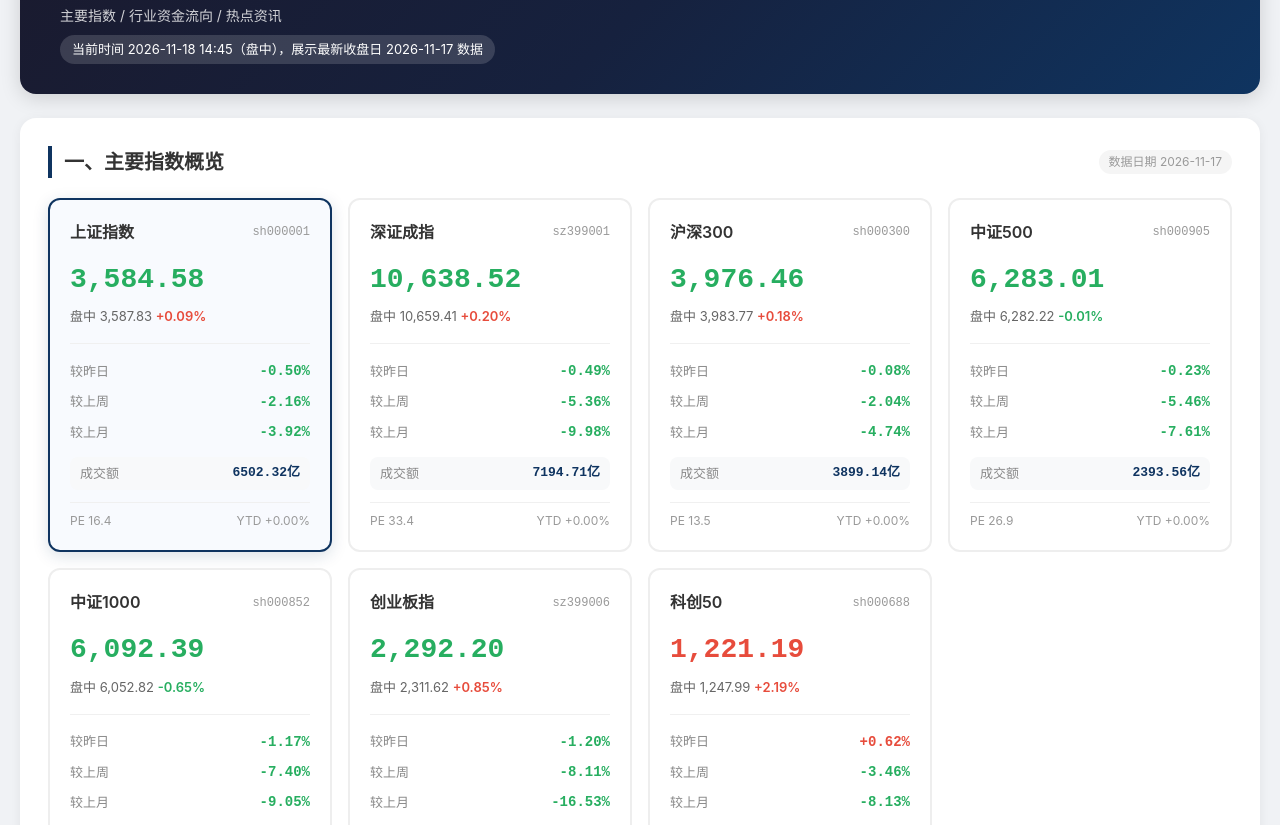
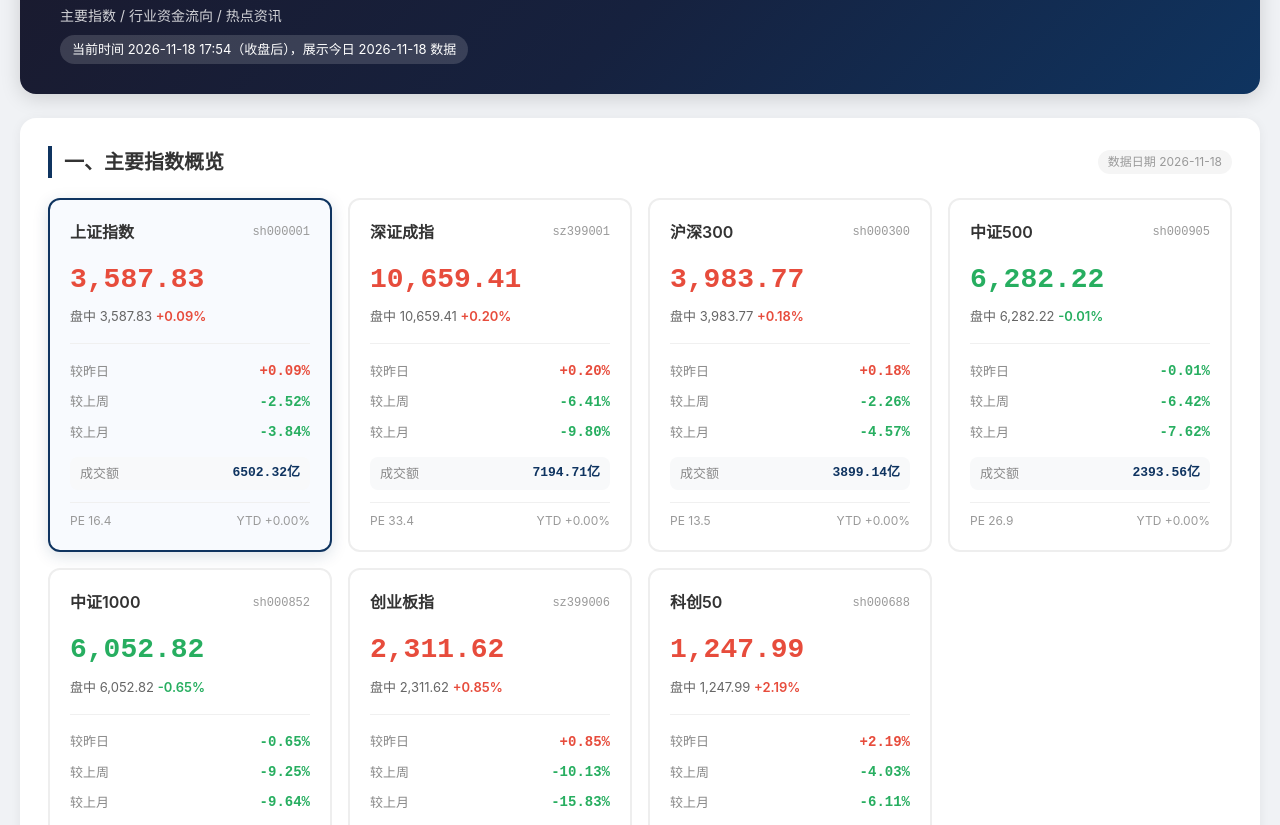
Before and after one commit to leon507/market-dashboard, a plain HTML site: page index.html in a window 1280 px wide. Shown: the part 98-923 px from the top of the page. Drawn offline with nearby package versions, Linux system fonts and the light colour scheme.

Commit message:
Auto-refresh: 2026-11-18 17:54 UTC

```diff
--- a/index.html
+++ b/index.html
@@ -484,14 +484,14 @@
         <div class="header">
             <h1>A股市场全景看板</h1>
             <div class="subtitle">主要指数 / 行业资金流向 / 热点资讯</div>
-            <div class="data-note">当前时间 2026-11-18 14:45（盘中），展示最新收盘日 2026-11-17 数据</div>
+            <div class="data-note">当前时间 2026-11-18 17:54（收盘后），展示今日 2026-11-18 数据</div>
         </div>
 
         <!-- Section 1: Indices -->
         <div class="section">
             <div class="section-title">
                 <span>一、主要指数概览</span>
-                <span class="section-badge">数据日期 2026-11-17</span>
+                <span class="section-badge">数据日期 2026-11-18</span>
             </div>
 
             <div class="index-grid">
@@ -501,20 +501,20 @@
                 <span class="index-name">上证指数</span>
                 <span class="index-code">sh000001</span>
             </div>
-            <div class="card-value down">3,584.58</div>
+            <div class="card-value up">3,587.83</div>
             <div class="card-rt">盘中 3,587.83 <span class="rt-pct up">+0.09%</span></div>
             <div class="card-comparisons">
                 <div class="comp-row">
                     <span class="comp-label">较昨日</span>
-                    <span class="comp-value down">-0.50%</span>
+                    <span class="comp-value up">+0.09%</span>
                 </div>
                 <div class="comp-row">
                     <span class="comp-label">较上周</span>
-                    <span class="comp-value down">-2.16%</span>
+                    <span class="comp-value down">-2.52%</span>
                 </div>
                 <div class="comp-row">
                     <span class="comp-label">较上月</span>
-                    <span class="comp-value down">-3.92%</span>
+                    <span class="comp-value down">-3.84%</span>
                 </div>
             </div>
             <div class="card-volume">
@@ -531,20 +531,20 @@
                 <span class="index-name">深证成指</span>
                 <span class="index-code">sz399001</span>
             </div>
-            <div class="card-value down">10,638.52</div>
+            <div class="card-value up">10,659.41</div>
             <div class="card-rt">盘中 10,659.41 <span class="rt-pct up">+0.20%</span></div>
             <div class="card-comparisons">
                 <div class="comp-row">
                     <span class="comp-label">较昨日</span>
-                    <span class="comp-value down">-0.49%</span>
+                    <span class="comp-value up">+0.20%</span>
                 </div>
                 <div class="comp-row">
                     <span class="comp-label">较上周</span>
-                    <span class="comp-value down">-5.36%</span>
+                    <span class="comp-value down">-6.41%</span>
                 </div>
                 <div class="comp-row">
                     <span class="comp-label">较上月</span>
-                    <span class="comp-value down">-9.98%</span>
+                    <span class="comp-value down">-9.80%</span>
                 </div>
             </div>
             <div class="card-volume">
@@ -561,20 +561,20 @@
                 <span class="index-name">沪深300</span>
                 <span class="index-code">sh000300</span>
             </div>
-            <div class="card-value down">3,976.46</div>
+            <div class="card-value up">3,983.77</div>
             <div class="card-rt">盘中 3,983.77 <span class="rt-pct up">+0.18%</span></div>
             <div class="card-comparisons">
                 <div class="comp-row">
                     <span class="comp-label">较昨日</span>
-                    <span class="comp-value down">-0.08%</span>
+                    <span class="comp-value up">+0.18%</span>
                 </div>
                 <div class="comp-row">
                     <span class="comp-label">较上周</span>
-                    <span class="comp-value down">-2.04%</span>
+                    <span class="comp-value down">-2.26%</span>
                 </div>
                 <div class="comp-row">
                     <span class="comp-label">较上月</span>
-                    <span class="comp-value down">-4.74%</span>
+                    <span class="comp-value down">-4.57%</span>
                 </div>
             </div>
             <div class="card-volume">
@@ -591,20 +591,20 @@
                 <span class="index-name">中证500</span>
                 <span class="index-code">sh000905</span>
             </div>
-            <div class="card-value down">6,283.01</div>
+            <div class="card-value down">6,282.22</div>
             <div class="card-rt">盘中 6,282.22 <span class="rt-pct down">-0.01%</span></div>
             <div class="card-comparisons">
                 <div class="comp-row">
                     <span class="comp-label">较昨日</span>
-                    <span class="comp-value down">-0.23%</span>
+                    <span class="comp-value down">-0.01%</span>
                 </div>
                 <div class="comp-row">
                     <span class="comp-label">较上周</span>
-                    <span class="comp-value down">-5.46%</span>
+                    <span class="comp-value down">-6.42%</span>
                 </div>
                 <div class="comp-row">
                     <span class="comp-label">较上月</span>
-                    <span class="comp-value down">-7.61%</span>
+                    <span class="comp-value down">-7.62%</span>
                 </div>
             </div>
             <div class="card-volume">
@@ -621,20 +621,20 @@
                 <span class="index-name">中证1000</span>
                 <span class="index-code">sh000852</span>
             </div>
-            <div class="card-value down">6,092.39</div>
+            <div class="card-value down">6,052.82</div>
             <div class="card-rt">盘中 6,052.82 <span class="rt-pct down">-0.65%</span></div>
             <div class="card-comparisons">
                 <div class="comp-row">
                     <span class="comp-label">较昨日</span>
-                    <span class="comp-value down">-1.17%</span>
+                    <span class="comp-value down">-0.65%</span>
                 </div>
                 <div class="comp-row">
                     <span class="comp-label">较上周</span>
-                    <span class="comp-value down">-7.40%</span>
+                    <span class="comp-value down">-9.25%</span>
                 </div>
                 <div class="comp-row">
                     <span class="comp-label">较上月</span>
-                    <span class="comp-value down">-9.05%</span>
+                    <span class="comp-value down">-9.64%</span>
                 </div>
             </div>
             <div class="card-volume">
@@ -651,20 +651,20 @@
                 <span class="index-name">创业板指</span>
                 <span class="index-code">sz399006</span>
             </div>
-            <div class="card-value down">2,292.20</div>
+            <div class="card-value up">2,311.62</div>
             <div class="card-rt">盘中 2,311.62 <span class="rt-pct up">+0.85%</span></div>
             <div class="card-comparisons">
                 <div class="comp-row">
                     <span class="comp-label">较昨日</span>
-                    <span class="comp-value down">-1.20%</span>
+                    <span class="comp-value up">+0.85%</span>
                 </div>
                 <div class="comp-row">
                     <span class="comp-label">较上周</span>
-                    <span class="comp-value down">-8.11%</span>
+                    <span class="comp-value down">-10.13%</span>
                 </div>
                 <div class="comp-row">
                     <span class="comp-label">较上月</span>
-                    <span class="comp-value down">-16.53%</span>
+                    <span class="comp-value down">-15.83%</span>
                 </div>
             </div>
             <div class="card-volume">
@@ -681,20 +681,20 @@
                 <span class="index-name">科创50</span>
                 <span class="index-code">sh000688</span>
             </div>
-            <div class="card-value up">1,221.19</div>
+            <div class="card-value up">1,247.99</div>
             <div class="card-rt">盘中 1,247.99 <span class="rt-pct up">+2.19%</span></div>
             <div class="card-comparisons">
                 <div class="comp-row">
                     <span class="comp-label">较昨日</span>
-                    <span class="comp-value up">+0.62%</span>
+                    <span class="comp-value up">+2.19%</span>
                 </div>
                 <div class="comp-row">
                     <span class="comp-label">较上周</span>
-                    <span class="comp-value down">-3.46%</span>
+                    <span class="comp-value down">-4.03%</span>
                 </div>
                 <div class="comp-row">
                     <span class="comp-label">较上月</span>
-                    <span class="comp-value down">-8.13%</span>
+                    <span class="comp-value down">-6.11%</span>
                 </div>
             </div>
             <div class="card-volume">
@@ -894,6 +894,16 @@
             <div class="news-item">
                 <div class="news-rank">1</div>
                 <div class="news-content">
+                    <div class="news-title">商务部国际司负责人就实质性完成中韩自贸协定第二阶段谈判有关情况答记者问</div>
+                    <div class="news-meta">
+                        <span class="news-source">东方财富</span>
+                        <span class="news-time">2026-11-18 23:11</span>
+                    </div>
+                </div>
+            </div>
+            <div class="news-item">
+                <div class="news-rank">2</div>
+                <div class="news-content">
                     <div class="news-title">美联储理事沃勒：若不释放1月加息的信号 应在12月加息50个基点</div>
                     <div class="news-meta">
                         <span class="news-source">东方财富</span>
@@ -902,7 +912,7 @@
                 </div>
             </div>
             <div class="news-item">
-                <div class="news-rank">2</div>
+                <div class="news-rank">3</div>
                 <div class="news-content">
                     <div class="news-title">增长机遇在何方？高盛精选3大方向99家公司</div>
                     <div class="news-meta">
@@ -912,7 +922,7 @@
                 </div>
             </div>
             <div class="news-item">
-                <div class="news-rank">3</div>
+                <div class="news-rank">4</div>
                 <div class="news-content">
                     <div class="news-title">民主党筹备数据中心电力改革方案 运营商10年内或需多付350亿美元</div>
                     <div class="news-meta">
@@ -922,7 +932,7 @@
                 </div>
             </div>
             <div class="news-item">
-                <div class="news-rank">4</div>
+                <div class="news-rank">5</div>
                 <div class="news-content">
                     <div class="news-title">新易盛：目前不存在需求预期下修或砍单情形 1.6T光模块已进入大规模放量阶段</div>
                     <div class="news-meta">
@@ -932,7 +942,7 @@
                 </div>
             </div>
             <div class="news-item">
-                <div class="news-rank">5</div>
+                <div class="news-rank">6</div>
                 <div class="news-content">
                     <div class="news-title">国家能源局印发《关于加快推动流域水风光一体化发展的指导意见》</div>
                     <div class="news-meta">
@@ -942,7 +952,7 @@
                 </div>
             </div>
             <div class="news-item">
-                <div class="news-rank">6</div>
+                <div class="news-rank">7</div>
                 <div class="news-content">
                     <div class="news-title">11月18日涨停复盘：43只股涨停 北纬科技6天5板</div>
                     <div class="news-meta">
@@ -952,7 +962,7 @@
                 </div>
             </div>
             <div class="news-item">
-                <div class="news-rank">7</div>
+                <div class="news-rank">8</div>
                 <div class="news-content">
                     <div class="news-title">中际旭创要开启第二波回购：回购金额20亿元—40亿元</div>
                     <div class="news-meta">
@@ -962,7 +972,7 @@
                 </div>
             </div>
             <div class="news-item">
-                <div class="news-rank">8</div>
+                <div class="news-rank">9</div>
                 <div class="news-content">
                     <div class="news-title">习近平迎接美国总统特朗普</div>
                     <div class="news-meta">
@@ -972,7 +982,7 @@
                 </div>
             </div>
             <div class="news-item">
-                <div class="news-rank">9</div>
+                <div class="news-rank">10</div>
                 <div class="news-content">
                     <div class="news-title">美国总统特朗普抵达深圳</div>
                     <div class="news-meta">
@@ -982,7 +992,7 @@
                 </div>
             </div>
             <div class="news-item">
-                <div class="news-rank">10</div>
+                <div class="news-rank">11</div>
                 <div class="news-content">
                     <div class="news-title">【业绩会直击】腾讯控股第三季度营收2073亿 同比增长8%</div>
                     <div class="news-meta">
@@ -992,7 +1002,7 @@
                 </div>
             </div>
             <div class="news-item">
-                <div class="news-rank">11</div>
+                <div class="news-rank">12</div>
                 <div class="news-content">
                     <div class="news-title">习近平会见俄罗斯总统普京</div>
                     <div class="news-meta">
@@ -1002,7 +1012,7 @@
                 </div>
             </div>
             <div class="news-item">
-                <div class="news-rank">12</div>
+                <div class="news-rank">13</div>
                 <div class="news-content">
                     <div class="news-title">11月18日港股收盘：恒指跌0.91% 恒生科技指数跌0.58%</div>
                     <div class="news-meta">
@@ -1012,7 +1022,7 @@
                 </div>
             </div>
             <div class="news-item">
-                <div class="news-rank">13</div>
+                <div class="news-rank">14</div>
                 <div class="news-content">
                     <div class="news-title">中国巨石：截至11月13日国新宏盛相比三季度末增持公司213.41万股</div>
                     <div class="news-meta">
@@ -1022,7 +1032,7 @@
                 </div>
             </div>
             <div class="news-item">
-                <div class="news-rank">14</div>
+                <div class="news-rank">15</div>
                 <div class="news-content">
                     <div class="news-title">黑客、系统宕机接连上演 黄金熊市或迎转机？华尔街热议配置新逻辑</div>
                     <div class="news-meta">
@@ -1032,7 +1042,7 @@
                 </div>
             </div>
             <div class="news-item">
-                <div class="news-rank">15</div>
+                <div class="news-rank">16</div>
                 <div class="news-content">
                     <div class="news-title">英伟达临时CEO称将不再向中国出货H200芯片 外交部回应</div>
                     <div class="news-meta">
@@ -1042,7 +1052,7 @@
                 </div>
             </div>
             <div class="news-item">
-                <div class="news-rank">16</div>
+                <div class="news-rank">17</div>
                 <div class="news-content">
                     <div class="news-title">外交部：中俄美三国元首将就事关全球和平的重要问题深入交换意见</div>
                     <div class="news-meta">
@@ -1052,7 +1062,7 @@
                 </div>
             </div>
             <div class="news-item">
-                <div class="news-rank">17</div>
+                <div class="news-rank">18</div>
                 <div class="news-content">
                     <div class="news-title">仅1.37万亿！两市成交额创16个月以来地量</div>
                     <div class="news-meta">
@@ -1062,7 +1072,7 @@
                 </div>
             </div>
             <div class="news-item">
-                <div class="news-rank">18</div>
+                <div class="news-rank">19</div>
                 <div class="news-content">
                     <div class="news-title">科创50指数涨超2% 三市成交额不足1.4万亿 算力租赁概念掀涨停潮</div>
                     <div class="news-meta">
@@ -1072,7 +1082,7 @@
                 </div>
             </div>
             <div class="news-item">
-                <div class="news-rank">19</div>
+                <div class="news-rank">20</div>
                 <div class="news-content">
                     <div class="news-title">尾盘放量！这些宽基ETF突然异动</div>
                     <div class="news-meta">
@@ -1082,7 +1092,7 @@
                 </div>
             </div>
             <div class="news-item">
-                <div class="news-rank">20</div>
+                <div class="news-rank">21</div>
                 <div class="news-content">
                     <div class="news-title">日韩股市集体收涨</div>
                     <div class="news-meta">
@@ -1092,7 +1102,7 @@
                 </div>
             </div>
             <div class="news-item">
-                <div class="news-rank">21</div>
+                <div class="news-rank">22</div>
                 <div class="news-content">
                     <div class="news-title">九阳股份上演“天地板”</div>
                     <div class="news-meta">
@@ -1102,7 +1112,7 @@
                 </div>
             </div>
             <div class="news-item">
-                <div class="news-rank">22</div>
+                <div class="news-rank">23</div>
                 <div class="news-content">
                     <div class="news-title">险资步调审慎？业内建言拉长互换便利久期、下调沪深300资本占用</div>
                     <div class="news-meta">
@@ -1112,7 +1122,7 @@
                 </div>
             </div>
             <div class="news-item">
-                <div class="news-rank">23</div>
+                <div class="news-rank">24</div>
                 <div class="news-content">
                     <div class="news-title">科创50涨幅拉升，科创50ETF东财跟涨2.98%</div>
                     <div class="news-meta">
@@ -1122,7 +1132,7 @@
                 </div>
             </div>
             <div class="news-item">
-                <div class="news-rank">24</div>
+                <div class="news-rank">25</div>
                 <div class="news-content">
                     <div class="news-title">半导体板块活跃 盛合晶微、华虹宏力涨超10%</div>
                     <div class="news-meta">
@@ -1132,7 +1142,7 @@
                 </div>
             </div>
             <div class="news-item">
-                <div class="news-rank">25</div>
+                <div class="news-rank">26</div>
                 <div class="news-content">
                     <div class="news-title">“国常会上有人表态不会再频繁救市了”系谣言</div>
                     <div class="news-meta">
@@ -1142,7 +1152,7 @@
                 </div>
             </div>
             <div class="news-item">
-                <div class="news-rank">26</div>
+                <div class="news-rank">27</div>
                 <div class="news-content">
                     <div class="news-title">科创50指数涨幅扩大至3%</div>
                     <div class="news-meta">
@@ -1152,7 +1162,7 @@
                 </div>
             </div>
             <div class="news-item">
-                <div class="news-rank">27</div>
+                <div class="news-rank">28</div>
                 <div class="news-content">
                     <div class="news-title">午后突发！亚太市场集体拉升！美联储大佬最新发声</div>
                     <div class="news-meta">
@@ -1162,7 +1172,7 @@
                 </div>
             </div>
             <div class="news-item">
-                <div class="news-rank">28</div>
+                <div class="news-rank">29</div>
                 <div class="news-content">
                     <div class="news-title">算力硬件股持续走高 生益电子20cm涨停</div>
                     <div class="news-meta">
@@ -1172,7 +1182,7 @@
                 </div>
             </div>
             <div class="news-item">
-                <div class="news-rank">29</div>
+                <div class="news-rank">30</div>
                 <div class="news-content">
                     <div class="news-title">台积电等代工厂启动涨价，芯片ETF东财上涨2.19%</div>
                     <div class="news-meta">
@@ -1181,22 +1191,12 @@
                     </div>
                 </div>
             </div>
-            <div class="news-item">
-                <div class="news-rank">30</div>
-                <div class="news-content">
-                    <div class="news-title">A股午后快速拉升 三大股指现均翻红</div>
-                    <div class="news-meta">
-                        <span class="news-source">东方财富</span>
-                        <span class="news-time">2026-11-18 13:18</span>
-                    </div>
-                </div>
-            </div>
             </div>
         </div>
 
         <!-- Footer -->
         <div class="footer">
-            <p>数据来源：腾讯自选股 | 生成时间：2026-11-18 14:45</p>
+            <p>数据来源：腾讯自选股 | 生成时间：2026-11-18 17:54</p>
             <p>本看板仅供信息展示，不构成投资建议。投资有风险，决策需谨慎。</p>
         </div>
     </div>
@@ -1231,7 +1231,7 @@
             const values = data.values;
 
             // Mark current date index
-            const currentDate = '2026-11-17';
+            const currentDate = '2026-11-18';
             const currentIdx = labels.indexOf(currentDate);
 
             // Point background colors: highlight current date
```
Also changed, not shown: data/news.json (+41 -41 lines), market_dashboard.html (+70 -70 lines).
